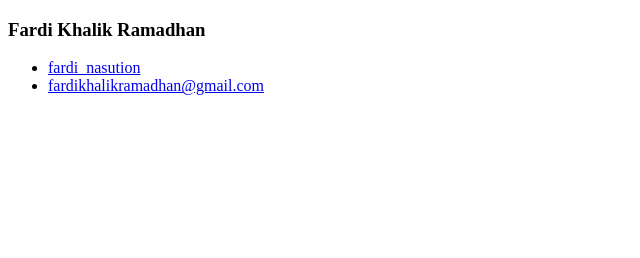
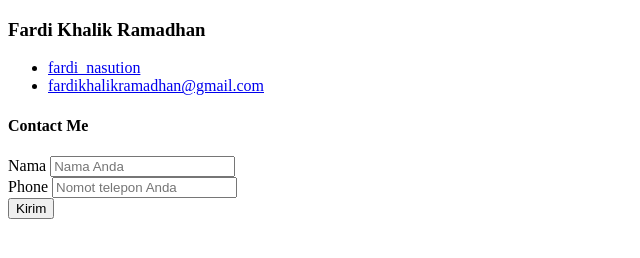
Before and after one commit to Fardi18/belajar-html, a plain HTML site: page index.html in a window 1280 px wide. Shown: the whole page, without its empty margins (0-640 px from the left). Drawn offline with Linux system fonts and the light colour scheme.

Commit message:
menambahkan section contact me

```diff
--- a/index.html
+++ b/index.html
@@ -7,6 +7,7 @@
     <title>Belajar HMTL</title>
   </head>
   <body>
+    <!-- Profile -->
     <section class="profile">
       <h3 class="nama">Fardi Khalik Ramadhan</h3>
       <div class="foto" width="20px" height="20px"></div>
@@ -15,5 +16,19 @@
         <li><a href="#">fardikhalikramadhan@gmail.com</a></li>
       </ul>
     </section>
+
+    <!-- Contact -->
+    <section class="contact-me">
+      <h4>Contact Me</h4>
+      <form action="#">
+        <label for="name">Nama</label>
+        <input type="text" name="name" id="name" placeholder="Nama Anda">
+        <br>
+        <label for="phone">Phone</label>
+        <input type="number" name="pnome" id="phone" placeholder="Nomot telepon Anda">
+        <br>
+        <button type="submit">Kirim</button>
+      </form>
+    </section>
   </body>
 </html>
```
